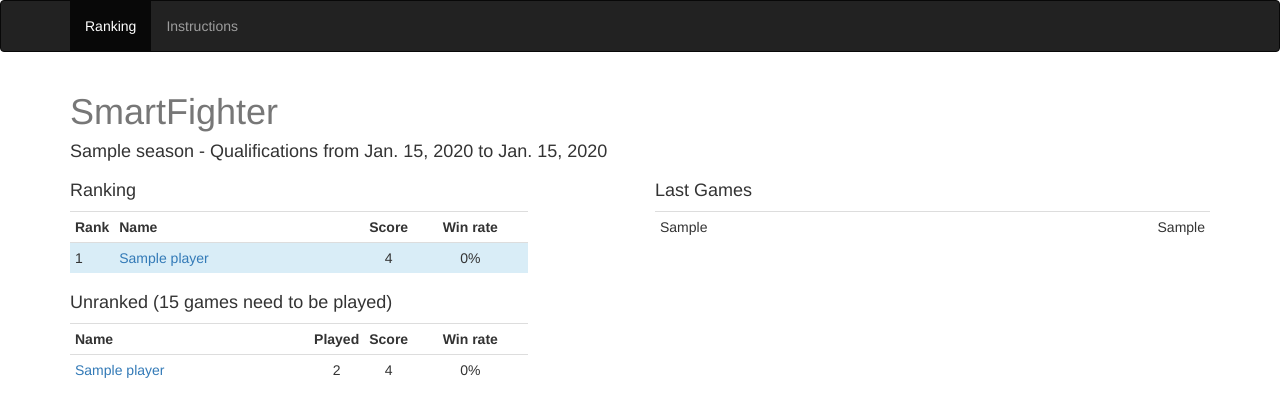
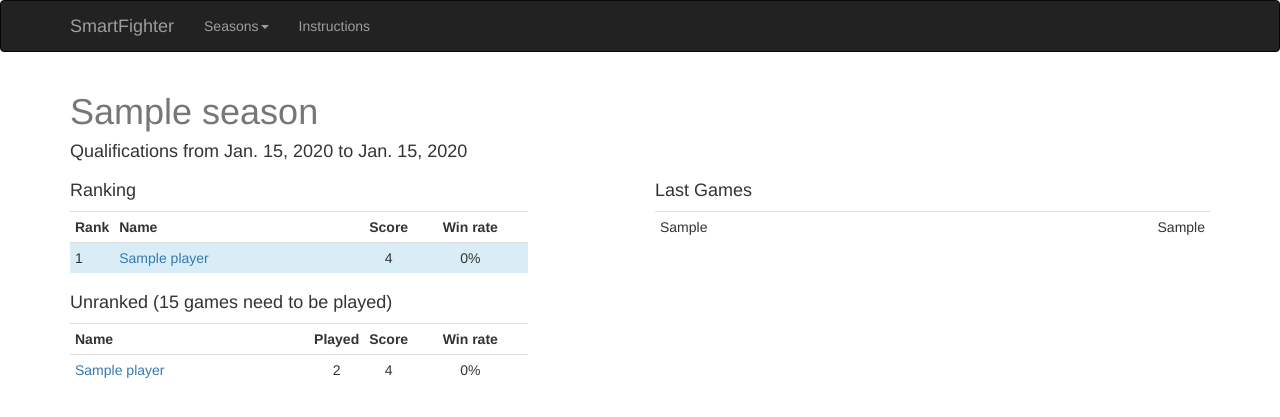
Before and after one commit to gbandet/smartfighter, a Django app: template site/smartfighter/templates/front/season.html in a window 1280 px wide. Shown: the top 417 px of the page. Run offline with Django 3.2, Linux system fonts and the light colour scheme; the template is opened without the code that fills it: most values are stand-ins (such as "Sample title", 1, 10 or a date in 2020); some libraries are stand-ins or nearby versions.

Commit message:
Menu to select a season.

```diff
--- a/site/smartfighter/templates/front/base.html
+++ b/site/smartfighter/templates/front/base.html
@@ -5,15 +5,24 @@
   <meta charset="utf-8">
   <title>SmartFighter</title>
   <link rel="stylesheet" href="https://maxcdn.bootstrapcdn.com/bootstrap/3.3.7/css/bootstrap.min.css" integrity="sha384-BVYiiSIFeK1dGmJRAkycuHAHRg32OmUcww7on3RYdg4Va+PmSTsz/K68vbdEjh4u" crossorigin="anonymous">
+  <script src="https://code.jquery.com/jquery-3.1.1.min.js" integrity="sha256-hVVnYaiADRTO2PzUGmuLJr8BLUSjGIZsDYGmIJLv2b8=" crossorigin="anonymous"></script>
   <script src="https://maxcdn.bootstrapcdn.com/bootstrap/3.3.7/js/bootstrap.min.js" integrity="sha384-Tc5IQib027qvyjSMfHjOMaLkfuWVxZxUPnCJA7l2mCWNIpG9mGCD8wGNIcPD7Txa" crossorigin="anonymous"></script>
 </head>
 <body>
   <nav class="navbar navbar-inverse">
     <div class="container">
       <div class="navbar-header">
+        <a class="navbar-brand" href="/">SmartFighter</a>
         <ul class="nav navbar-nav">
-          <li class="{% block ranking_tab_class %}{% endblock %}">
-            <a href="{% url 'ranking' %}">Ranking</a>
+          <li class="dropdown {% block seasons_tab_class %}{% endblock %}">
+            <a href="#" class="dropdown-toggle" data-toggle="dropdown" role="button" aria-haspopup="true" aria-expanded="false">Seasons<span class="caret"></span></a>
+            <ul class="dropdown-menu">
+              {% for season in last_seasons %}
+              <li><a href="{% url 'season' season_id=season.id %}">{{ season.name }}</a></li>
+              {% endfor %}
+              <li role="separator" class="divider"></li>
+              <li><a href="#">More seasons</a></li>
+            </ul>
           </li>
           <li class="{% block instructions_tab_class %}{% endblock %}">
             <a href="{% url 'instructions' %}">Instructions</a>
--- a/site/smartfighter/templates/front/season.html
+++ b/site/smartfighter/templates/front/season.html
@@ -5,8 +5,8 @@
 {%block body %}
 <div class="container">
   <div class="header clearfix">
-    <h1 class="text-muted">SmartFighter</h1>
-    <h4>{{ season.name }} - Qualifications from {{ season.start_date|date }} to {{ season.end_date|date }}</h4>
+    <h1 class="text-muted">{{ season.name}}</h1>
+    <h4>Qualifications from {{ season.start_date|date }} to {{ season.end_date|date }}</h4>
   </div>
   <div class="row">
     <div class="col-md-5">
```
Also changed, not shown: site/smartfighter/front/urls.py (+4 -4 lines), site/smartfighter/front/views.py (+13 -6 lines).
